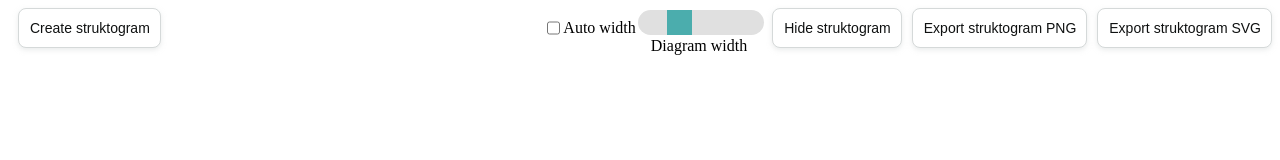
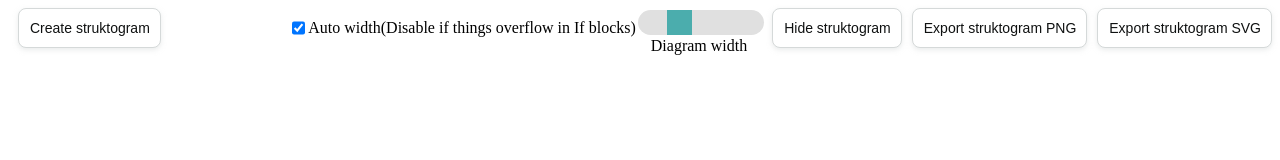
Before and after one commit to edisnord/Struktogram-Creator, a React app: page src/index.html in a window 1280 px wide. Built offline with nearby package versions, Linux system fonts and the light colour scheme.

Commit message:
Made auto width default

```diff
--- a/src/index.html
+++ b/src/index.html
@@ -26,10 +26,10 @@
 
 <div style='display: flex; row-gap: 20px; height: 5vh'>
     <button id="createButton" style="margin-right: auto" class="button-13">Create struktogram</button>
-    <input onclick="autoWidth()" type="checkbox" id="auto-width" name="auto-width" value="AutoWidth">
-    <label style="margin-top: auto; margin-bottom:auto;" for="auto-width">Auto width</label>
+    <input checked="true" onclick="autoWidth()" type="checkbox" id="auto-width" name="auto-width" value="AutoWidth">
+    <label style="margin-top: auto; margin-bottom:auto;" for="auto-width">Auto width(Disable if things overflow in If blocks)</label>
     <div class="slidecontainer">
-        <label for="myRange"></label><input type="range" min="1" max="100" value="30" class="slider" id="myRange">
+        <label for="myRange"></label><input disabled="true" type="range" min="1" max="100" value="30" class="slider" id="myRange">
         <div style="margin-top: -2px; text-align: center">Diagram width</div>
     </div>
     <button id="clearButton" class="button-13">Hide struktogram</button>
```
